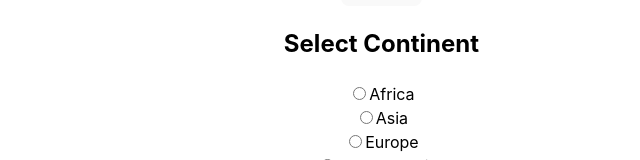
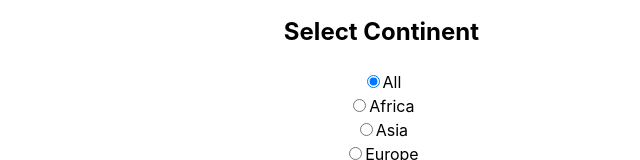
Before and after one commit to rivasbolinga/globe-connect, a React (Vite) app: page / in a window 1280 px wide. Both pictures are taken after a click on the button "settings". Shown: the part 201-361 px from the top of the page, without its empty margins (234-874 px from the left). Built offline with nearby package versions, Linux system fonts and the light colour scheme; no server answers.

Commit message:
All countries by default, close modal when user filters a continent

```diff
--- a/src/components/Modal.jsx
+++ b/src/components/Modal.jsx
@@ -1,7 +1,7 @@
 import styled from 'styled-components';
 import { closeModal } from '../redux/modalSlice';
 import { useDispatch, useSelector } from 'react-redux';
-import { selectSelectedContinent,selectContinent } from '../redux/modalSlice';
+import { selectSelectedContinent,selectContinent, clearContinent } from '../redux/modalSlice';
 import { filter } from '../redux/countriesSlice';
 
 const Modal = () => {
@@ -9,10 +9,18 @@ const Modal = () => {
    console.log(selectedContinent)
    const dispatch = useDispatch()
 
-   const handleSelectContinent = (continent) => {
+ const handleSelectContinent = (continent) => {
+   if (continent === 'All') {
+     dispatch(clearContinent())
+     dispatch(closeModal())
+   } else {
      dispatch(selectContinent(continent))
-     dispatch(filter())
+     dispatch(closeModal())
    }
+   dispatch(closeModal())
+   dispatch(filter())
+   dispatch(closeModal())
+ }
 
   return (
     <Wrapper>
@@ -28,6 +36,16 @@ const Modal = () => {
         <h2>Select Continent</h2>
         <div className="line"></div>
         <div className="options">
+          <div>
+            <input
+              type="radio"
+              value="All"
+              id="All"
+              checked={!selectedContinent}
+              onChange={() => handleSelectContinent('All')}
+            ></input>
+            <label htmlFor="All">All</label>
+          </div>
           <div>
             <input
               type="radio"
@@ -110,4 +128,4 @@ background-color: white;
 color:black;
 `
 
-export default Modal
+export default Modal;
--- a/src/pages/Home.jsx
+++ b/src/pages/Home.jsx
@@ -30,7 +30,19 @@ const Home = () => {
           settings
         </button>
       </div>
-      {filteredCountries.map((country) => (
+      {filteredCountries.length
+        ? filteredCountries.map((country) => (
+            <Countries
+              key={country.cca3}
+              num={country.cca3}
+              flag={country.flags}
+              name={country.name.common}
+              capital={country.capital}
+              population={country.population}
+              region={country.region}
+            />
+          ))
+        : countries.map((country) => (
             <Countries
               key={country.cca3}
               num={country.cca3}
@@ -57,4 +69,4 @@ const Wrapper = styled.section`
   }
 `
 
-export default Home
+export default Home;
--- a/src/redux/countriesSlice.js
+++ b/src/redux/countriesSlice.js
@@ -19,6 +19,12 @@ const countriesSlice = createSlice({
   reducers: {
     filter: (state, action) => {
       const selectedContinent = selectSelectedContinent(state)
+      if (selectedContinent === 'All') {
+        return {
+          ...state,
+          countries: state.countries,
+        }
+      }
       return {
         ...state,
         countries: state.countries.filter((country) =>
--- a/src/redux/modalSlice.js
+++ b/src/redux/modalSlice.js
@@ -17,10 +17,10 @@ const modalSlice = createSlice({
     },
     selectContinent: (state, action) => {
       console.log('You have selected a continent', action.payload)
-      state.selectedContinent = action.payload
+      state.selectedContinent = action.payload;
     },
     clearContinent: (state) => {
-      state.selectedContinent = null
+      state.selectedContinent = null;
     },
   },
 })
```
Lines whose indentation alone changed are shown as unchanged.
